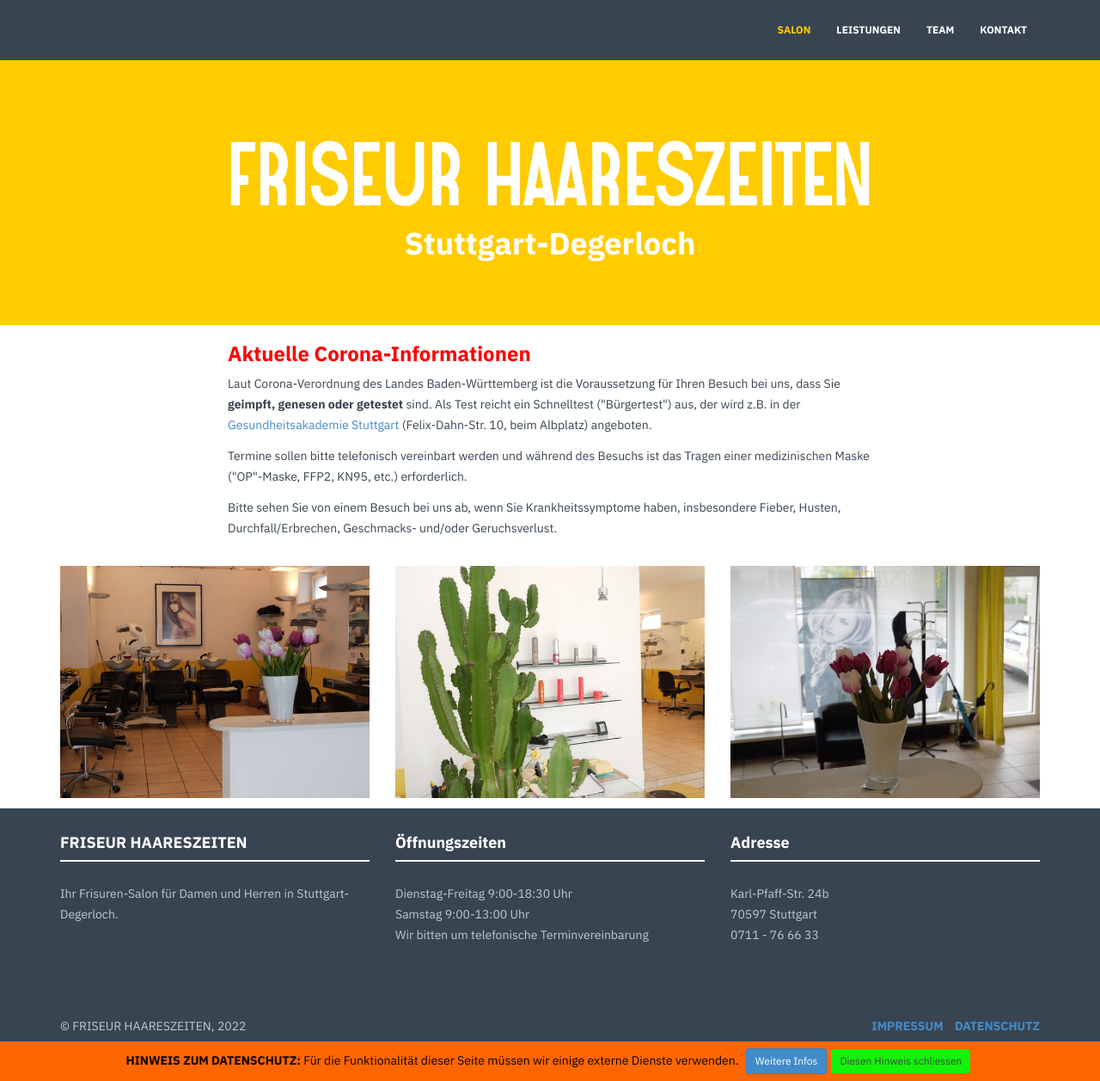
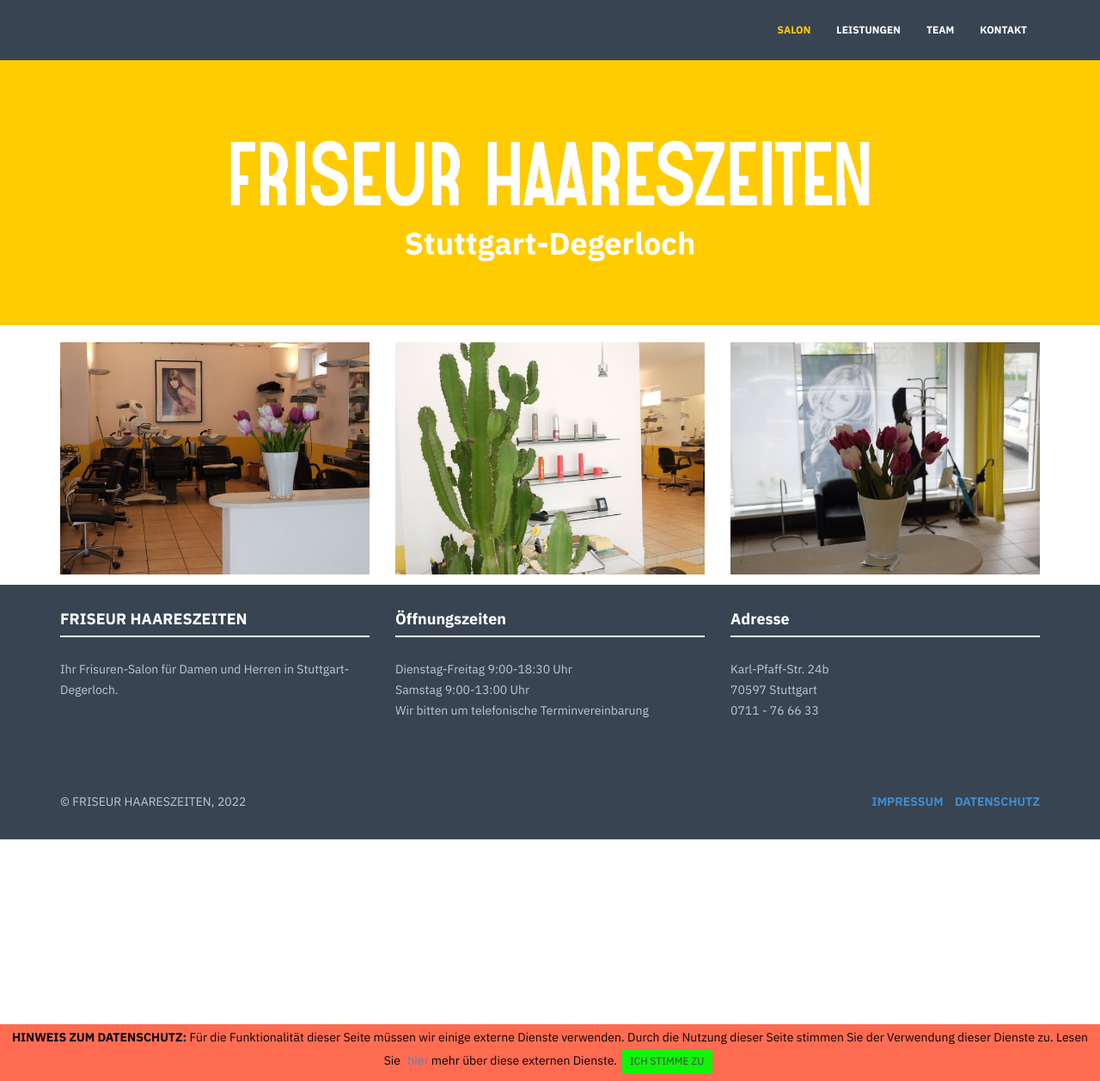
Before and after one commit to haareszeiten/haareszeiten.github.io, a Jekyll site: the page built from index.html, in a window 1280 px wide and 1257 px high. Shown: the whole window at 86% size. Built offline with Jekyll 4.4.1, drawn with Linux system fonts in a browser that asks for light colours; nearby versions of some CDN libraries.

Commit message:
Update Corona

```diff
--- a/_includes/cookie-consent.html
+++ b/_includes/cookie-consent.html
@@ -2,7 +2,7 @@
      https://jekyllcodex.org/about -->
 
 <style>
-    #cookie-notice {padding: 0.5rem 1rem; display: none; text-align: center; position: fixed; bottom: 0; width: calc(100%); background: #fd6602; color: rgba(3, 0, 0, 0.966);}
+    #cookie-notice {padding: 0.5rem 1rem; display: none; text-align: center; position: fixed; bottom: 0; width: calc(100%); background: #ff6c52; color: rgba(3, 0, 0, 0.966);}
     #cookie-notice a {display: inline-block; cursor: pointer; margin-left: 0.5rem;}
     @media (max-width: 767px) {
         #cookie-notice span {display: block; padding-top: 5px; margin-bottom: 1rem;}
@@ -10,7 +10,8 @@
     }
 </style>
 <div id="cookie-notice"><span><strong>HINWEIS ZUM DATENSCHUTZ:</strong>  Für die Funktionalität dieser Seite müssen wir einige externe Dienste verwenden.
-    </span><a href="/datenschutz" class="btn btn-primary btn-sm">Weitere Infos</a><a id="cookie-notice-accept" class="btn-theme-ok btn-primary btn-sm">Diesen Hinweis schliessen</a></div>
+    Durch die Nutzung dieser Seite stimmen Sie der Verwendung dieser Dienste zu. Lesen Sie
+    </span><a href="/datenschutz">hier</a> mehr über diese externen Dienste.<a id="cookie-notice-accept" class="btn-theme-ok btn-primary btn-sm"> ICH STIMME ZU </a></div>
 <script>
     function createCookie(name,value,days) {
         var expires = "";
--- a/index.html
+++ b/index.html
@@ -8,35 +8,38 @@
 <!-- AKTUELLES -->
 
 <div class="container">
-    <div class="row">
+    <!-- <div class="row">
         <div class="col-md-8 col-md-offset-2">
             <h3 style="color:red;">
                 Aktuelle Corona-Informationen
             </h3>
-            <!--
+
             <p>
                 Die gute Nachricht: <strong>Wir haben für Sie geöffnet!</strong>
             </p>
-            -->
+
             <p>
                 Laut Corona-Verordnung des Landes Baden-Württemberg ist die Voraussetzung für Ihren Besuch bei uns, dass Sie <strong>geimpft, genesen oder
                 getestet</strong> sind.
                 Als Test reicht ein Schnelltest ("Bürgertest") aus, der wird z.B. in der
                 <a href="https://www.gesundheitsakademie-stuttgart.de/schnelltest.php" target="_blank">Gesundheitsakademie Stuttgart</a>
                 (Felix-Dahn-Str. 10, beim Albplatz) angeboten.
-                <!--Da inzwischen die <strong>Corona-Alarmstufe</strong> erreicht wurde, ist als Test nur ein <strong>PCR-Test</strong> ausreichend, ein Schnelltest
-                ("kostenloser Bürgertest") reicht leider nicht! -->
+                Da inzwischen die <strong>Corona-Alarmstufe</strong> erreicht wurde, ist als Test nur ein <strong>PCR-Test</strong> ausreichend, ein Schnelltest
+                ("kostenloser Bürgertest") reicht leider nicht!
+            </p>
+
+            <p>
+                Seit dem 3. April sind die Corona-Schutzmaßnahmen weitestgehend aufgehoben.
             </p>
             <p>
-                Termine sollen bitte telefonisch vereinbart werden und während des Besuchs ist das Tragen
-                einer medizinischen Maske ("OP"-Maske, FFP2, KN95, etc.) erforderlich.
+                Für den Friseurbesuch ist eine Maske nicht mehr erforderlich, wir empfehlen Ihnen aber zu Ihrem eigenen und unserem Schutz, im Salon weiterhin eine Maske zu tragen.
             </p>
             <p>
                 Bitte sehen Sie von einem Besuch bei uns ab, wenn Sie Krankheitssymptome haben, insbesondere Fieber, Husten, Durchfall/Erbrechen,
                 Geschmacks- und/oder Geruchsverlust.
             </p>
         </div>
-        </div><!-- /row -->
+    </div>/row -->
 </div>
 <!-- /AKTUELLES -->
 
```
